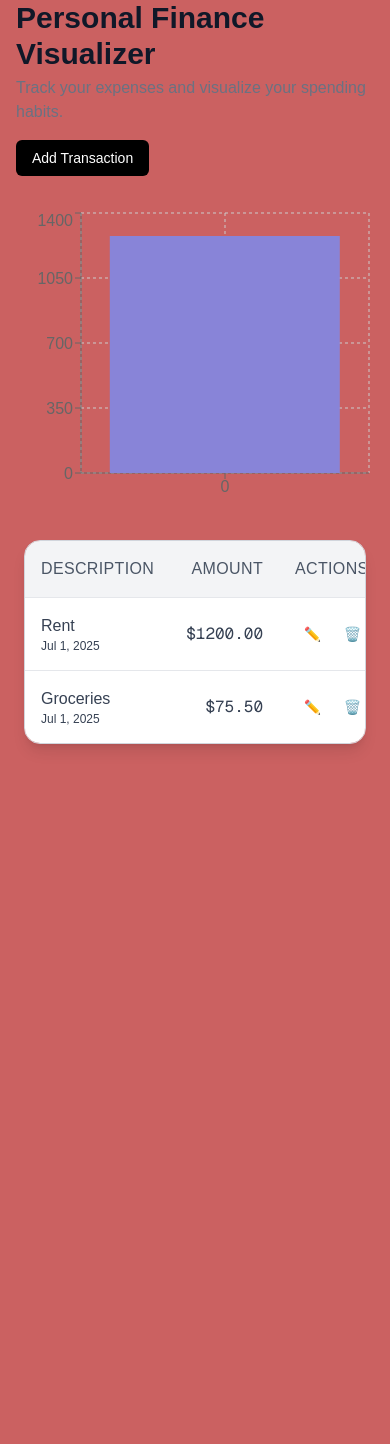
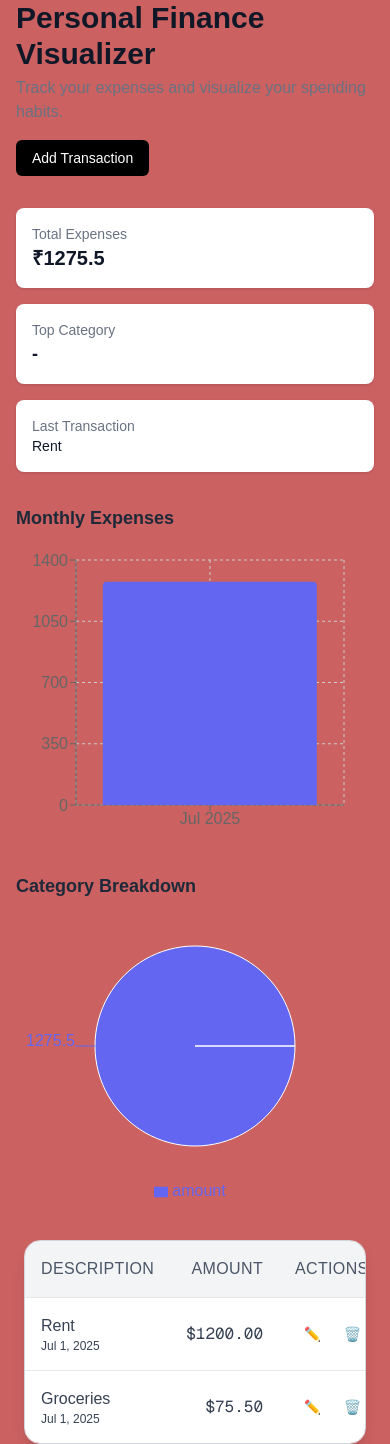
Before and after one commit to Sheshaadhri14/personal-finance-visualizer, a Next.js app: page / in a window 390 px wide. Before the commit the page ends 844 px from the top, so only its background shows below. Built offline with nearby package versions, Linux system fonts and the light colour scheme.

Commit message:
feat: complete stage 2 with responsive layout and category chart

```diff
--- a/app/page.tsx
+++ b/app/page.tsx
@@ -9,6 +9,16 @@ import { Chart } from "@/components/Chart";
 import { Button } from "@/components/UI/Button";
 import { Label } from "@/components/UI/Label";
 import { Input } from "@/components/UI/Input";
+import { CategoryPieChart } from "@/components/CategoryPieChart";
+
+function getMostSpentCategory(transactions: Transaction[]): string {
+  const map = new Map<string, number>();
+  transactions.forEach((t) => {
+    map.set(t.category, (map.get(t.category) || 0) + Number(t.amount));
+  });
+  const sorted = Array.from(map.entries()).sort((a, b) => b[1] - a[1]);
+  return sorted[0]?.[0] || "-";
+}
 
 export default function Home() {
   const [transactions, dispatch] = useReducer(transactionsReducer, initialState);
@@ -30,7 +40,7 @@ export default function Home() {
   };
 
   return (
-<main className="px-4 sm:px-8 md:px-16 lg:px-32 xl:px-40 max-w-[1280px] mx-auto space-y-8">
+    <main className="w-full min-h-screen px-4 sm:px-6 md:px-12 lg:px-24 xl:px-32 2xl:px-40 mx-auto space-y-8">
       <header className="flex flex-col sm:flex-row items-start sm:items-center justify-between gap-4">
         <div>
           <h1 className="text-3xl font-bold text-gray-900 dark:text-gray-50">Personal Finance Visualizer</h1>
@@ -41,11 +51,41 @@ export default function Home() {
         <Button onClick={() => openForm()}>Add Transaction</Button>
       </header>
 
-      <section>
-        <Chart transactions={transactions} />
+      <section className="grid grid-cols-1 md:grid-cols-3 gap-4">
+        <div className="bg-white dark:bg-gray-800 p-4 rounded-lg shadow w-full">
+          <h3 className="text-sm text-gray-500">Total Expenses</h3>
+          <p className="text-xl font-semibold text-gray-900 dark:text-white">
+            ₹{transactions.reduce((sum, t) => sum + Number(t.amount), 0)}
+          </p>
+        </div>
+
+        <div className="bg-white dark:bg-gray-800 p-4 rounded-lg shadow w-full">
+          <h3 className="text-sm text-gray-500">Top Category</h3>
+          <p className="text-lg font-semibold text-gray-900 dark:text-white">
+            {getMostSpentCategory(transactions)}
+          </p>
+        </div>
+
+        <div className="bg-white dark:bg-gray-800 p-4 rounded-lg shadow w-full">
+          <h3 className="text-sm text-gray-500">Last Transaction</h3>
+          <p className="text-sm text-gray-900 dark:text-white">
+            {transactions[transactions.length - 1]?.description || "-"}
+          </p>
+        </div>
       </section>
 
-      <section>
+      <section className="grid grid-cols-1 lg:grid-cols-2 gap-8 w-full">
+        <div className="w-full">
+          <h2 className="text-lg font-semibold mb-2 text-gray-800 dark:text-gray-200">Monthly Expenses</h2>
+          <Chart transactions={transactions} />
+        </div>
+        <div className="w-full">
+          <h2 className="text-lg font-semibold mb-2 text-gray-800 dark:text-gray-200">Category Breakdown</h2>
+          <CategoryPieChart transactions={transactions} />
+        </div>
+      </section>
+
+      <section className="w-full">
         <TransactionList
           transactions={transactions}
           onEdit={openForm}
--- /dev/null
+++ b/components/CategoryPieChart.tsx
@@ -0,0 +1,57 @@
+"use client";
+import React from "react";
+import {
+  PieChart,
+  Pie,
+  Cell,
+  Tooltip,
+  ResponsiveContainer,
+  Legend,
+} from "recharts";
+import { Transaction } from "@/types";
+
+const COLORS = [
+  "#6366F1", // indigo
+  "#10B981", // emerald
+  "#F59E0B", // amber
+  "#EF4444", // red
+  "#3B82F6", // blue
+  "#8B5CF6", // violet
+  "#6B7280", // gray
+];
+
+export const CategoryPieChart = ({ transactions }: { transactions: Transaction[] }) => {
+  const data = React.useMemo(() => {
+    const map = new Map<string, number>();
+    transactions.forEach((t) => {
+      map.set(t.category, (map.get(t.category) || 0) + t.amount);
+    });
+    return Array.from(map.entries()).map(([category, amount]) => ({
+      category,
+      amount,
+    }));
+  }, [transactions]);
+
+  return (
+    <ResponsiveContainer width="100%" height={300}>
+      <PieChart>
+        <Pie
+          data={data}
+          dataKey="amount"
+          nameKey="category"
+          cx="50%"
+          cy="50%"
+          outerRadius={100}
+          fill="#8884d8"
+          label
+        >
+          {data.map((_, index) => (
+            <Cell key={`cell-${index}`} fill={COLORS[index % COLORS.length]} />
+          ))}
+        </Pie>
+        <Tooltip />
+        <Legend />
+      </PieChart>
+    </ResponsiveContainer>
+  );
+};
--- a/components/Chart.tsx
+++ b/components/Chart.tsx
@@ -1,5 +1,14 @@
 "use client";
-import { BarChart, Bar, XAxis, YAxis, CartesianGrid, Tooltip, ResponsiveContainer } from "recharts";
+import React from "react";
+import {
+  BarChart,
+  Bar,
+  XAxis,
+  YAxis,
+  CartesianGrid,
+  Tooltip,
+  ResponsiveContainer,
+} from "recharts";
 import { format } from "date-fns";
 import { Transaction } from "@/types";
 
@@ -8,25 +17,31 @@ interface Props {
 }
 
 export const Chart = ({ transactions }: Props) => {
-  const monthlyExpenses = Object.values(
-    transactions.reduce((acc, t) => {
+  const monthlyData = React.useMemo(() => {
+    const map = new Map<string, number>();
+
+    transactions.forEach((t) => {
       const month = format(new Date(t.date), "MMM yyyy");
-      acc[month] = (acc[month] || 0) + t.amount;
-      return acc;
-    }, {} as Record<string, number>)
-  ).map((amount, i, arr) => ({
-    name: Object.keys(arr)[i],
-    expenses: amount,
-  }));
+      map.set(month, (map.get(month) || 0) + t.amount);
+    });
+
+    // Sort months chronologically
+    return Array.from(map.entries())
+      .sort(
+        ([a], [b]) =>
+          new Date("1 " + a).getTime() - new Date("1 " + b).getTime()
+      )
+      .map(([name, expenses]) => ({ name, expenses }));
+  }, [transactions]);
 
   return (
     <ResponsiveContainer width="100%" height={300}>
-      <BarChart data={monthlyExpenses}>
+      <BarChart data={monthlyData} margin={{ top: 20, right: 30, left: 0, bottom: 5 }}>
         <CartesianGrid strokeDasharray="3 3" />
         <XAxis dataKey="name" />
         <YAxis />
         <Tooltip />
-        <Bar dataKey="expenses" fill="#8884d8" />
+        <Bar dataKey="expenses" fill="#6366F1" radius={[4, 4, 0, 0]} />
       </BarChart>
     </ResponsiveContainer>
   );
--- a/components/TransactionForm.tsx
+++ b/components/TransactionForm.tsx
@@ -26,6 +26,8 @@ export const TransactionForm: React.FC<Props> = ({ transaction, onSave, onClose
     transaction ? format(new Date(transaction.date), "yyyy-MM-dd") : ""
   );
   const [description, setDescription] = useState(transaction?.description || "");
+  const [category, setCategory] = useState(transaction?.category || ""); // New state for category
+  // Assuming category is part of Transaction type
   const [errors, setErrors] = useState<{ amount?: string; date?: string; description?: string }>(
     {}
   );
@@ -52,6 +54,7 @@ export const TransactionForm: React.FC<Props> = ({ transaction, onSave, onClose
       amount: parseFloat(amount),
       date: new Date(date).toISOString(),
       description: description.trim(),
+      category: category.trim() || "Uncategorized", // Default category if not provided
     });
   };
 
@@ -96,6 +99,26 @@ export const TransactionForm: React.FC<Props> = ({ transaction, onSave, onClose
             />
             {errors.description && <p className="text-xs text-red-500">{errors.description}</p>}
           </div>
+          <div>
+  <Label htmlFor="category">Category</Label>
+  <select
+    id="category"
+    value={category}
+    onChange={(e) => setCategory(e.target.value)}
+    className="w-full border rounded-md px-3 py-2 mt-1 bg-white dark:bg-gray-900 dark:text-white"
+    required
+  >
+    <option value="">Select a category</option>
+    <option value="Food">Food</option>
+    <option value="Rent">Rent</option>
+    <option value="Utilities">Utilities</option>
+    <option value="Entertainment">Entertainment</option>
+    <option value="Travel">Travel</option>
+    <option value="Healthcare">Healthcare</option>
+    <option value="Other">Other</option>
+  </select>
+</div>
+
         </div>
 
         <DialogFooter className="mt-6 flex justify-end space-x-2">
--- a/types/index.ts
+++ b/types/index.ts
@@ -3,4 +3,5 @@ export type Transaction = {
   amount: number;
   date: string;
   description: string;
+  category: string;
 };
```
